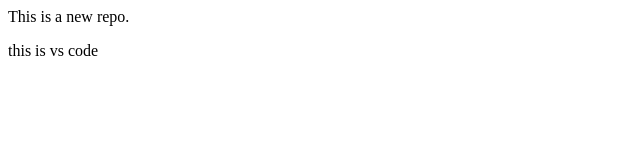
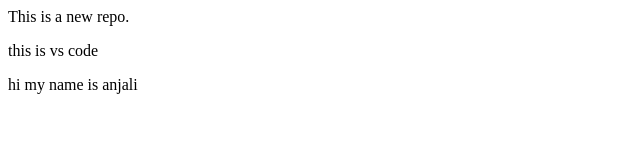
Before and after one commit to Anjali-Rawat16/localrepo, a plain HTML site: page index.html in a window 1280 px wide. Shown: the whole page, without its empty margins (0-640 px from the left). Drawn offline with Linux system fonts and the light colour scheme.

Commit message:
another feature

```diff
--- a/index.html
+++ b/index.html
@@ -1,2 +1,3 @@
 <p>This is a new repo.</p>
 <p>this is vs code</p>
+<P>hi my name is anjali</P>
```
